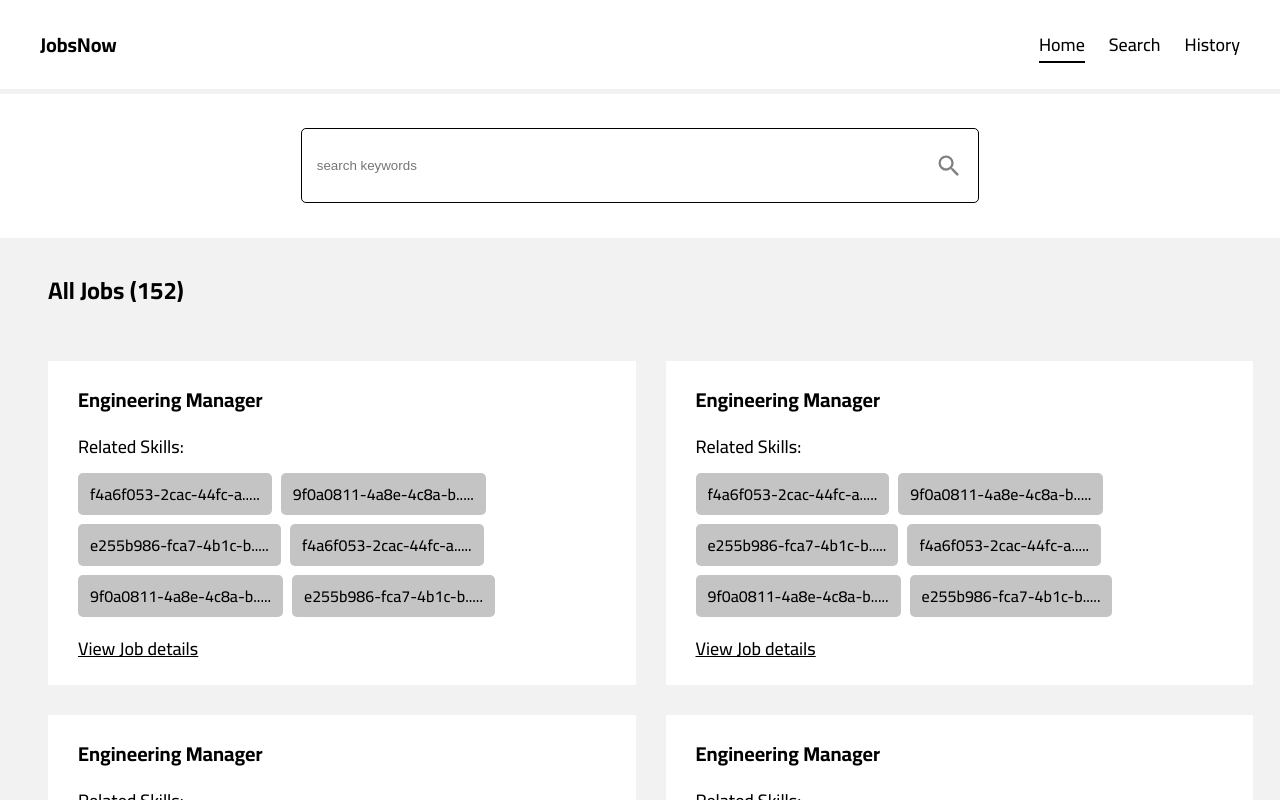
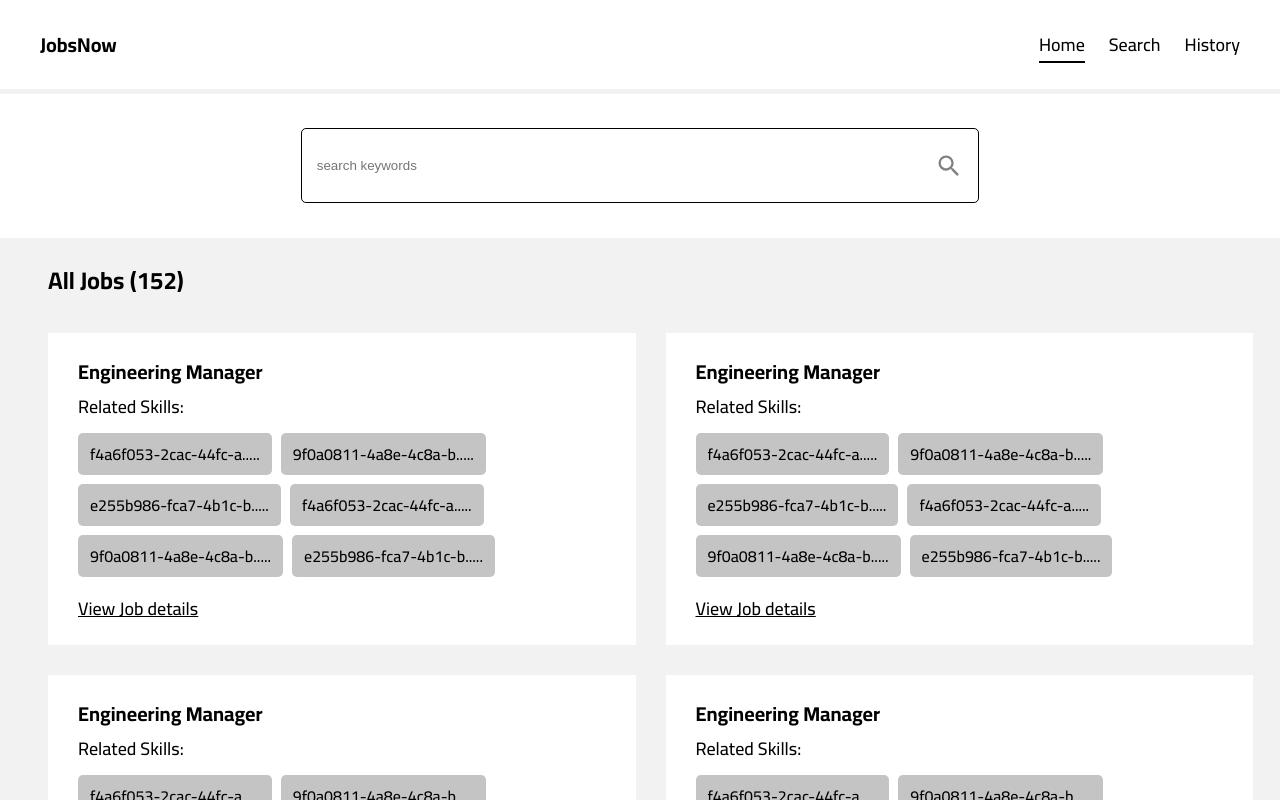
Before and after one commit to mahmoud-sabri96/Wzf-Task, a React (Vite) app: page /jobs in a window 1280 px wide. Shown: the top 800 px of the page. Built offline with nearby package versions, Linux system fonts and the light colour scheme; a web font is replaced by a local one.

Commit message:
edit some styles

```diff
--- a/src/components/JobCard/JobCard.jsx
+++ b/src/components/JobCard/JobCard.jsx
@@ -11,15 +11,16 @@ const JobCard = ({ jobData }) => {
     return (
         <div className='job-card'>
 
-            <h3 className='job-card-title'>
+            <Link to={`${path?.jobInfo}/${jobData?.id}`} className='job-card-title'>
                 {jobData?.attributes?.title}
-            </h3>
+            </Link>
 
             <p className='job-card-subtitle'>Related Skills:</p>
 
             <div className='job-skills-holder'>
                 {jobData?.relationships?.skills?.map(skill =>
                     <SkillItem
+                        path={`${path?.skillInfo}/${skill?.id}`}
                         className="skill-item"
                         key={skill?.id}
                         name={skill?.id}
--- a/src/components/SkillItem/SkillItem.jsx
+++ b/src/components/SkillItem/SkillItem.jsx
@@ -1,3 +1,5 @@
+// React-Router-dom
+import { Link } from "react-router-dom"
 // Utils
 import { truncateWord } from "../../utils/helper"
 // -------------------------------------------------------------------
@@ -5,9 +7,9 @@ import { truncateWord } from "../../utils/helper"
 const SkillItem = (props) => {
     // -------- JSX Code ---------
     return (
-        <div key={props?.key} {...props}>
+        <Link to={props?.path} key={props?.key} {...props}>
             {truncateWord(props?.name, 20)}
-        </div>
+        </Link>
     )
 }
 
--- a/src/index.scss
+++ b/src/index.scss
@@ -32,38 +32,13 @@ body {
   background: #0046b2;
 }
 
-// -------- Fonts Media Query
-// @media (min-width: 300px) {
-//   .h1 {
-//     font-size: 22px;
-//   }
-//   .h2 {
-//     font-size: 20px;
-//   }
-//   .head {
-//     font-size: 16px;
-//   }
-// }
-// @media (min-width: 900px) {
-//   .h1 {
-//     font-size: 28px;
-//   }
-//   .h2 {
-//     font-size: 40px;
-//   }
-//   .head {
-//     font-size: 18px;
-//   }
-// }
-
-
-
 // -------------- General styles -----------------
 .tab-link {
   font-weight: 400;
   text-decoration: none;
   color: black;
   font-size: 14px;
+
   @media (min-width: 700px) {
     font-size: 16px;
   }
@@ -212,17 +187,17 @@ body {
 .page-title {
   font-weight: 700;
   color: #000000;
-
-  @media (min-width: 500px) {
-    font-size: 20px;
-  }
+  font-size: 20px;
+  margin: 10px 0px 15px;
 
   @media (min-width: 700px) {
     font-size: 24px;
+    margin: 20px 0px 30px;
   }
 
   @media (min-width: 1400px) {
     font-size: 48px;
+    margin: 30px 0px 48px;
   }
 }
 
@@ -242,10 +217,11 @@ body {
   }
 
   .job-card-title {
-    font-weight: 700px;
+    font-weight: 700;
     color: #000000;
     margin-bottom: 10px;
     font-size: 18px;
+    text-decoration: none;
 
     @media (min-width: 700px) {
       font-size: 20px;
@@ -282,6 +258,8 @@ body {
       border-radius: 5px;
       padding: 4px 8px;
       font-size: 12px;
+      color: #000000;
+      text-decoration: none;
 
       @media (min-width: 700px) {
         font-size: 14px;
@@ -373,7 +351,6 @@ body {
   }
 }
 
-
 //// --------------@@ Side Content Component Style @@-----------------
 .side-content-holder {
   background-color: #D9D9D9;
@@ -461,8 +438,6 @@ body {
   }
 }
 
-
-
 //// =============== Job Page Conatiner Style ===============
 .job-page-container {
   display: grid;
@@ -500,6 +475,7 @@ body {
     flex-direction: column;
     gap: 27px;
     padding: 15px;
+
     @media (min-width: 1200px) {
       padding: 30px;
     }
--- a/src/pages/HomePage/index.jsx
+++ b/src/pages/HomePage/index.jsx
@@ -1,5 +1,9 @@
 // Components
-import { JobCard, Layout, PageTitle, SideContent, JobAndSkillCard } from "../../components";
+import {
+  JobCard,
+  Layout,
+  PageTitle,
+} from "../../components";
 //-------------------------------------------------------
 
 export const jobData = {
@@ -32,18 +36,11 @@ export const jobData = {
   }
 }
 
-
 const HomePage = () => {
-
-
   // ---- JSX Code ----
   return (
     <Layout showSearch={true} >
-
-      <div style={{ margin: '30px 0px 48px' }}>
-        <PageTitle title='All Jobs' count={152} />
-      </div>
-
+      <PageTitle title='All Jobs' count={152} />
       <div className="job-page-container">
         <JobCard jobData={jobData} />
         <JobCard jobData={jobData} />
--- a/src/pages/SearchPage/index.jsx
+++ b/src/pages/SearchPage/index.jsx
@@ -1,15 +1,13 @@
 // Component
 import { JobCard, Layout, PageTitle, SideContent } from "../../components"
 import { jobData } from "../HomePage"
-// ------------------------------------------------
+// --------------------------------------------------------------------------
 
 const SearchPage = () => {
     // ------ JSX Code -----
     return (
         <Layout showSearch={true} >
-            <div style={{ margin: '30px 0px 48px' }}>
-                <PageTitle title='“frontend” jobs' count={12} />
-            </div>
+            <PageTitle title='“frontend” jobs' count={12} />
 
             <section className="search-page-container" >
 
```
